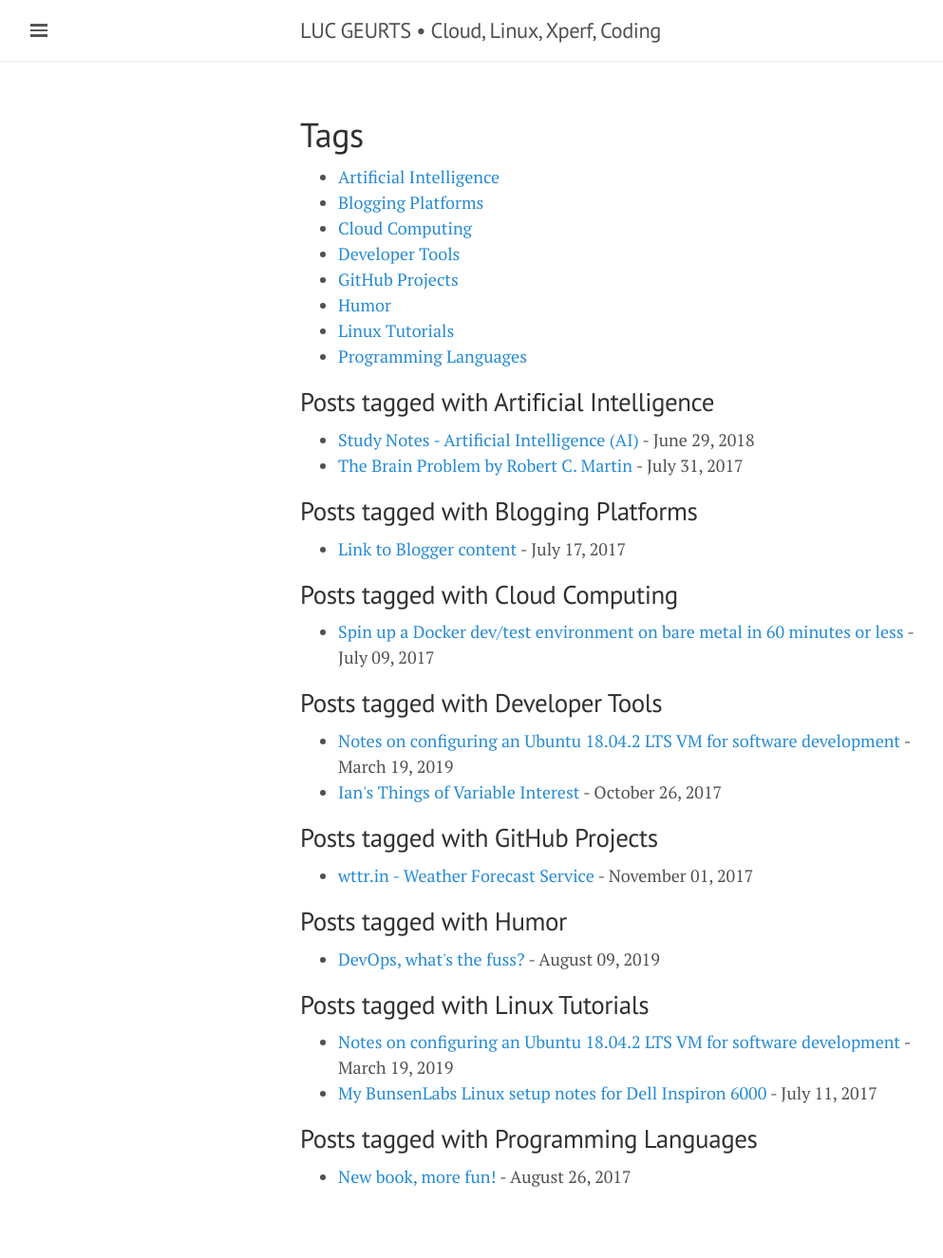
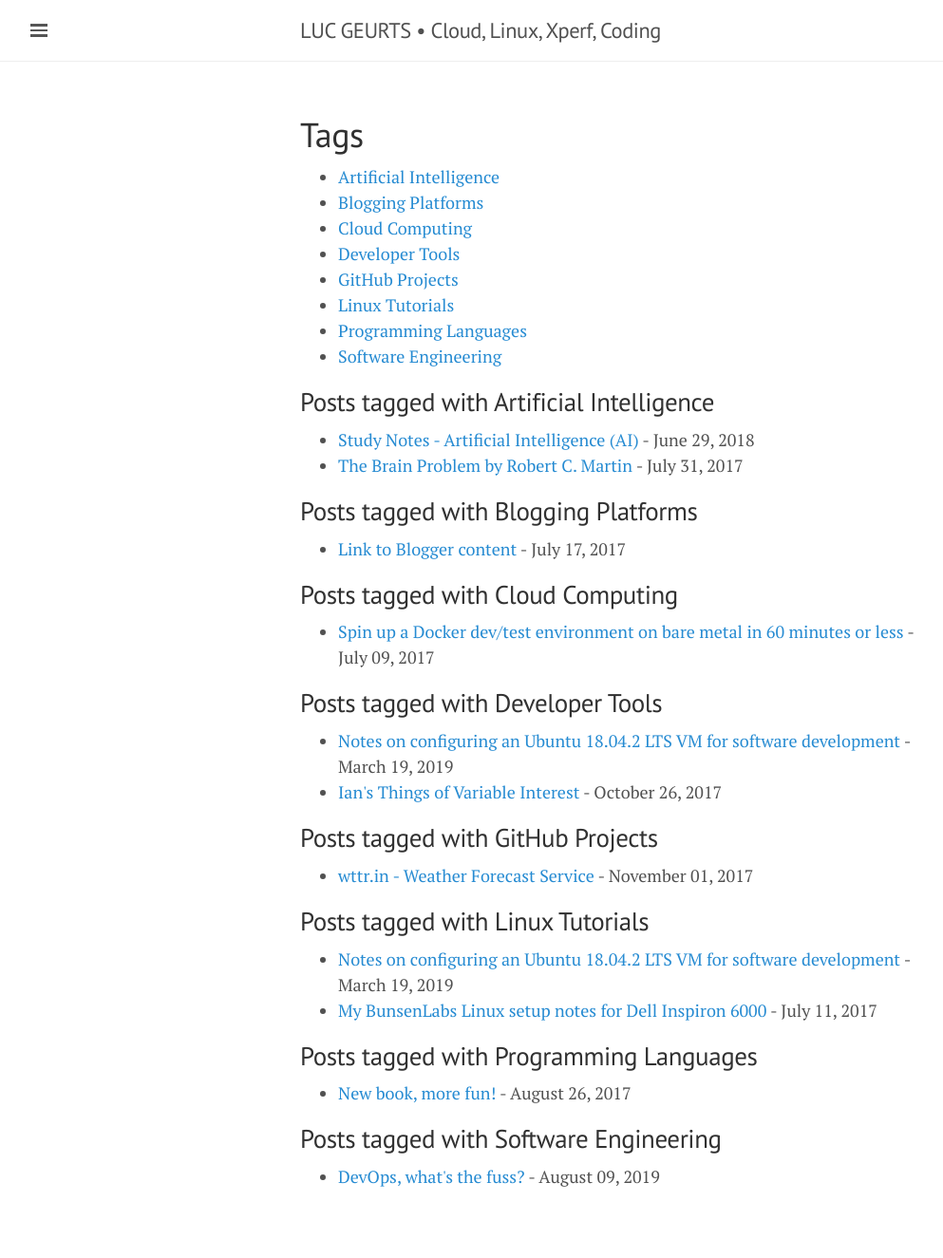
Before and after one commit to lgeurts/lgeurts.github.io, a Jekyll site: the page built from tags.html, in a window 1280 px wide. Shown: the whole page at 95% size, without its empty margins (0-993 px from the left). Built offline with Jekyll 4.4.1, drawn with Linux system fonts in a browser that asks for light colours; nearby versions of some CDN libraries.

Commit message:
Update 2019-08-09-devops-versus-ops.md

```diff
--- a/_posts/2019-08-09-devops-versus-ops.md
+++ b/_posts/2019-08-09-devops-versus-ops.md
@@ -4,7 +4,7 @@ title: DevOps, what's the fuss?
 read_time: true
 comments: true
 category: Open Source
-tags: [ Humor ]
+tags: [ Software Engineering ]
 ---
 
-![devops](/assets/devops-cartoon.png)
+![devops](/assets/devops-cartoon.jpg)
```
